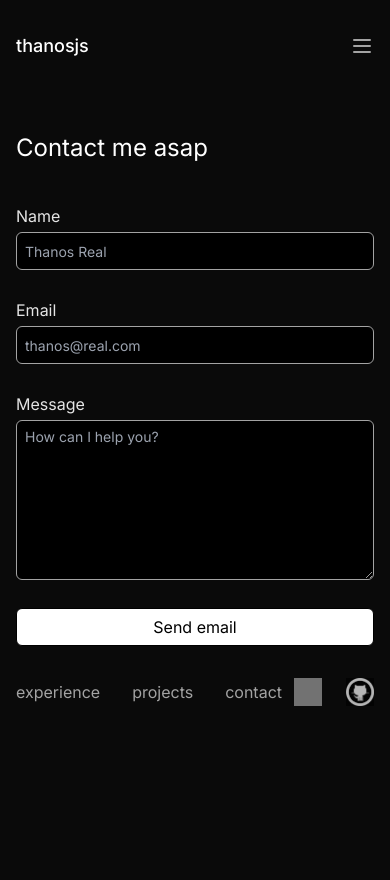
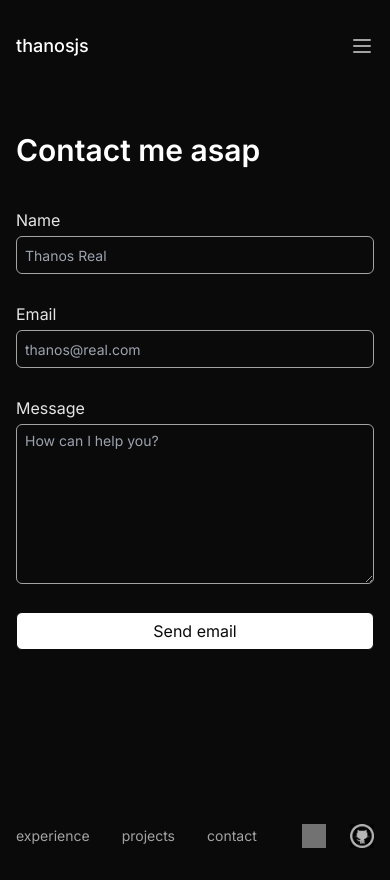
Before and after one commit to thanosoncode/portfolio, a Next.js app: page /contact in a window 390 px wide. Before the commit the page ends 844 px from the top, so only its background shows below. Built offline with nearby package versions, Linux system fonts and the light colour scheme; grey boxes are pictures that could not be loaded.

Commit message:
tiny css

```diff
--- a/app/(routes)/contact/page.tsx
+++ b/app/(routes)/contact/page.tsx
@@ -99,7 +99,7 @@ const Contact = () => {
               {...register("name")}
               type="text"
               id="name"
-              className="rounded-md border border-secondary-color bg-black px-2 py-1.5 placeholder:text-sm focus:border-primary-color focus:outline-none"
+              className="rounded-md border border-secondary-color bg-background-color px-2 py-1.5 placeholder:text-sm focus:border-primary-color focus:outline-none"
               placeholder="Thanos Real"
             />
             {<p className="text-sm text-red-400">{errors.name?.message}</p>}
@@ -112,7 +112,7 @@ const Contact = () => {
               {...register("email")}
               type="text"
               id="email"
-              className="rounded-md border border-secondary-color bg-black px-2 py-1.5 placeholder:text-sm focus:border-primary-color focus:outline-none"
+              className="rounded-md border border-secondary-color bg-background-color px-2 py-1.5 placeholder:text-sm focus:border-primary-color focus:outline-none"
               placeholder="thanos@real.com"
             />
             {<p className="text-sm text-red-400">{errors.email?.message}</p>}
@@ -124,7 +124,7 @@ const Contact = () => {
             <textarea
               {...register("message")}
               id="message"
-              className="min-h-[160px] resize-y rounded-md border border-secondary-color bg-black px-2 py-1.5  placeholder:text-sm focus:border-primary-color focus:outline-none"
+              className="min-h-[160px] resize-y rounded-md border border-secondary-color bg-background-color px-2 py-1.5  placeholder:text-sm focus:border-primary-color focus:outline-none"
               placeholder="How can I help you?"
             />
             {<p className="text-sm text-red-400">{errors.message?.message}</p>}
@@ -132,7 +132,7 @@ const Contact = () => {
           <button
             disabled={isLoading}
             type="submit"
-            className="rounded-md border border-black bg-white px-4 py-1.5 text-black duration-200 hover:border-primary-color hover:bg-black hover:text-primary-color disabled:border-black disabled:bg-neutral-500"
+            className="rounded-md border border-background-color bg-white px-4 py-1.5 text-background-color duration-200 hover:border-primary-color hover:bg-background-color hover:text-primary-color disabled:border-background-color disabled:bg-neutral-500"
           >
             {isLoading ? "Sending..." : "Send email"}
           </button>
--- a/app/(routes)/home/Home.tsx
+++ b/app/(routes)/home/Home.tsx
@@ -1,11 +1,10 @@
 import Container from "@/app/components/Container";
-import { NAVBAR_PLUS_FOOTER_HEIGHT } from "@/app/utils/constants";
 import Link from "next/link";
 
 const Hero = () => {
   return (
     <Container
-      classes={`flex items-center justify-center md:justify-start h-[calc(100vh-${NAVBAR_PLUS_FOOTER_HEIGHT}px)]`}
+      classes={`flex items-center justify-center md:justify-start h-[calc(100vh-184px)]`}
     >
       <div className="flex flex-col gap-7">
         <div>
@@ -27,7 +26,7 @@ const Hero = () => {
           </Link>
           <Link
             href="resume/resume.pdf"
-            target="a_black"
+            target="a_blank"
             rel="noopener noreferrer"
             className="border-b border-transparent px-1 text-primary-color duration-200 hover:border-primary-color"
           >
--- a/app/(routes)/projects/Project.tsx
+++ b/app/(routes)/projects/Project.tsx
@@ -33,7 +33,7 @@ const Project = ({
             href={demoUrl}
             target="_blank"
             rel="noopener noreferrer"
-            className="hover: flex items-center whitespace-nowrap rounded-md border border-primary-color px-4 py-1 text-primary-color hover:bg-primary-color hover:text-black"
+            className="hover: flex items-center whitespace-nowrap rounded-md border border-primary-color px-4 py-1 text-primary-color hover:bg-primary-color hover:text-background-color"
           >
             View Demo
           </Link>
@@ -41,7 +41,7 @@ const Project = ({
             href={codeUrl}
             target="_blank"
             rel="noopener noreferrer"
-            className="hover: flex items-center whitespace-nowrap rounded-md border border-primary-color px-4 py-1 text-primary-color hover:bg-primary-color hover:text-black"
+            className="hover: flex items-center whitespace-nowrap rounded-md border border-primary-color px-4 py-1 text-primary-color hover:bg-primary-color hover:text-background-color"
           >
             View Code
           </Link>
--- a/app/components/Header.tsx
+++ b/app/components/Header.tsx
@@ -7,7 +7,9 @@ interface HeaderProps {
 const Header = ({ title, subtitle, classes }: HeaderProps) => {
   return (
     <header className={classes}>
-      <h2 className="my-10 text-2xl text-primary-color">{title}</h2>
+      <h2 className="my-10 text-3xl font-semibold text-primary-color">
+        {title}
+      </h2>
     </header>
   );
 };
--- a/app/components/LinkIcon.tsx
+++ b/app/components/LinkIcon.tsx
@@ -20,7 +20,7 @@ const LinkIcon = ({ href, image, alt }: LinkIconProps) => {
         alt={alt}
         width={50}
         height={50}
-        className="relative h-7 w-7 flex-shrink-0 opacity-70 duration-200 hover:opacity-60 sm:h-8 sm:w-8"
+        className="relative h-6 w-6 flex-shrink-0 opacity-70 duration-200 hover:opacity-60 sm:h-8 sm:w-8"
       />
     </Link>
   );
--- a/app/components/footer/Footer.tsx
+++ b/app/components/footer/Footer.tsx
@@ -13,7 +13,7 @@ const Footer = () => {
           <Link
             key={link.name}
             href={link.href}
-            className="duration-200 hover:text-primary-color"
+            className="text-sm duration-200 hover:text-primary-color sm:text-base"
           >
             {link.name}
           </Link>
--- a/app/components/navbar/mobileMenu/MobileMenu.tsx
+++ b/app/components/navbar/mobileMenu/MobileMenu.tsx
@@ -15,11 +15,11 @@ const MobileMenu = ({ onClose, isMenuOpen }: MobileMenuProps) => {
   return (
     <div
       ref={menuRef}
-      className={`fixed left-0 top-0 z-20 flex h-full w-full flex-col items-center bg-black duration-300 ${
+      className={`fixed left-0 top-0 z-20 flex h-full w-full flex-col items-center bg-background-color duration-300 ${
         isMenuOpen ? "translate-x-0" : "translate-x-full"
       }`}
     >
-      <button onClick={onClose} className="mb-8 mr-16 mt-8 self-end">
+      <button onClick={onClose} className="mb-8 mr-4 mt-8 self-end">
         <div className="cursor-pointer [&>svg]:h-6 [&>svg]:w-6 [&>svg]:duration-200 hover:[&>svg]:opacity-80">
           <IoClose />
         </div>
--- a/app/layout.tsx
+++ b/app/layout.tsx
@@ -4,7 +4,6 @@ import "./globals.css";
 import Navbar from "./components/navbar/Navbar";
 import Footer from "./components/footer/Footer";
 import ToastProvider from "./components/toast/ToastProvider";
-import { NAVBAR_PLUS_FOOTER_HEIGHT } from "./utils/constants";
 
 const inter = Inter({ subsets: ["latin"] });
 
@@ -23,9 +22,7 @@ export default function RootLayout({
       <body className={inter.className}>
         <ToastProvider />
         <Navbar />
-        <div className={`min-h-[calc(100vh-${NAVBAR_PLUS_FOOTER_HEIGHT}px)]`}>
-          {children}
-        </div>
+        <div className={`min-h-[calc(100vh-184px)]`}>{children}</div>
         <Footer />
       </body>
     </html>
--- a/app/utils/constants.ts
+++ b/app/utils/constants.ts
@@ -5,5 +5,3 @@ export const LINKS: LinkItem[] = [
   { name: "projects", href: "/projects" },
   { name: "contact", href: "/contact" },
 ];
-
-export const NAVBAR_PLUS_FOOTER_HEIGHT = "184";
```
